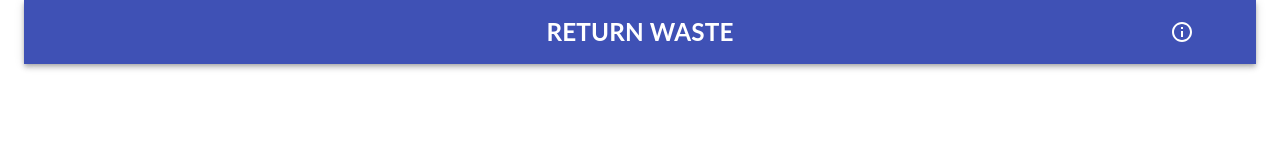
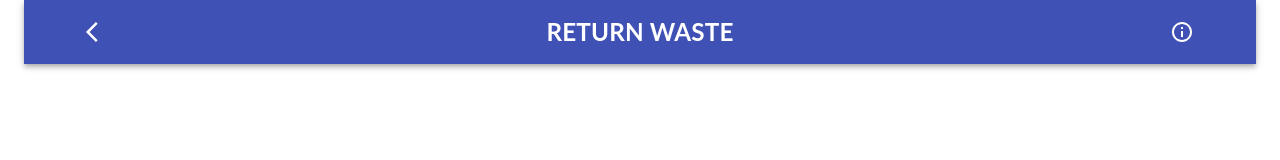
Before and after one commit to applantic/smartbin, a React (Create React App) app: page /return in a window 1280 px wide. Shown: the top 160 px of the page. Built offline with nearby package versions, Linux system fonts and the light colour scheme.

Commit message:
set canGoBack by props

```diff
--- a/src/components/AppBar.js
+++ b/src/components/AppBar.js
@@ -45,13 +45,11 @@ class MainAppBar extends React.Component {
       }
 
   onBackHandler = () => {
-    console.log("Return to back screen");
     this.props.history.goBack();
   };
 
   render() {
     const classes = this.props.classes;
-    var canGoBack = (this.props.history.length > 2);
 
       return (
         <div className={this.props.classes.root}>
@@ -63,7 +61,7 @@ class MainAppBar extends React.Component {
           justify="space-around"
           alignItems="center"
           >
-          {canGoBack && (
+          {this.props.canGoBack && (
             <ArrowBackIosIcon className={classes.arrow} onClick={this.onBackHandler}/>
           )}
             <div className={classes.header}>
--- a/src/components/ReturnWaste.js
+++ b/src/components/ReturnWaste.js
@@ -41,7 +41,7 @@ class ReturnWaste extends React.Component {
     return (
       <Container maxWidth="lg">
         <CssBaseline />
-        <MainAppBar header="RETURN WASTE"/>
+        <MainAppBar header="RETURN WASTE" canGoBack/>
         <div className={classes.returnWaste}>
           <RssFeedIcon className="material-icons" style={{fontSize: '120px'}} />
           <Typography variant="body2">Please connect to the smart bin</Typography>
```
